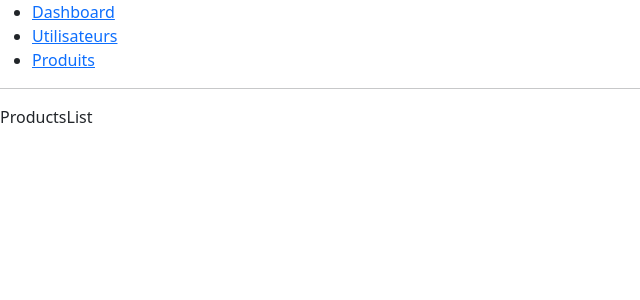
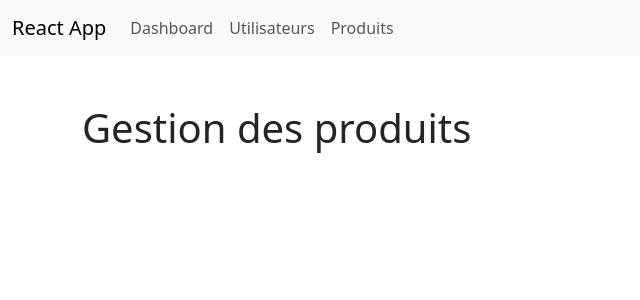
Before and after one commit to GamorySensei/td-react-api, a React (Create React App) app: page /products in a window 1280 px wide. Shown: the top 300 px of the page, without its empty margins (0-640 px from the left). Built offline with nearby package versions, Linux system fonts and the light colour scheme.

Commit message:
Amélioration du routeur

```diff
--- a/src/App.js
+++ b/src/App.js
@@ -1,34 +1,63 @@
-import './App.css';
-import EmployeeList from './components/Employee/EmployeeList';
-import ProductsList from './components/Products/ProductsList';
-import Dashboard from './components/Dashboard';
-import { BrowserRouter as Router, Routes, Route, Link, Outlet } from 'react-router-dom';
+import "./App.css";
+import EmployeeList from "./components/Employee/EmployeeList";
+import ProductsList from "./components/Products/ProductsList";
+import Dashboard from "./components/Dashboard";
+import {
+	BrowserRouter as Router,
+	Routes,
+	Route,
+	Link,
+	Outlet,
+} from "react-router-dom";
 
 function Layout() {
 	return (
-    <div>
+		<>
 			{/* A "layout route" is a good place to put markup you want to
           share across all the pages on your site, like navigation. */}
-      <nav>
-        <ul>
-          <li>
-            <Link to="/">Dashboard</Link>
+			<header>
+				<nav class="navbar navbar-expand-lg bg-body-tertiary">
+					<div class="container-fluid">
+						<a class="navbar-brand" href="#">
+							React App
+						</a>
+						<button
+							class="navbar-toggler"
+							type="button"
+							data-bs-toggle="collapse"
+							data-bs-target="#navbarSupportedContent"
+							aria-controls="navbarSupportedContent"
+							aria-expanded="false"
+							aria-label="Toggle navigation"
+						>
+							<span class="navbar-toggler-icon"></span>
+						</button>
+						<div
+							class="collapse navbar-collapse"
+							id="navbarSupportedContent"
+						>
+							<ul class="navbar-nav me-auto mb-2 mb-lg-0">
+								<li class="nav-item">
+                  <Link to="/" className="nav-link">Dashboard</Link>
 								</li>
-          <li>
-            <Link to="/employees">Utilisateurs</Link>
+                <li class="nav-item">
+                  <Link to="/employees" className="nav-link">Utilisateurs</Link>
 								</li>
-          <li>
-            <Link to="/products">Produits</Link>
+                <li class="nav-item">
+                  <Link to="/products" className="nav-link">Produits</Link>
 								</li>
 							</ul>
+						</div>
+					</div>
 				</nav>
+			</header>
 
-      <hr />
+			<main>
 			  <Outlet />
-    </div>
+      </main>
+		</>
 	);
 }
-
 
 function App() {
 	return (
--- a/src/components/Dashboard.js
+++ b/src/components/Dashboard.js
@@ -2,7 +2,7 @@ import React from 'react'
 
 export default function Dashboard() {
   return (
-    <div className='container'>
+    <div className='container py-5'>
         <h1>Dashboard</h1>
     </div>
   )
--- a/src/components/Products/ProductsList.js
+++ b/src/components/Products/ProductsList.js
@@ -1,7 +1,9 @@
-import React from 'react'
+import React from "react";
 
 export default function ProductsList() {
-  return (
-    <div>ProductsList</div>
-  )
+	return (
+		<div className="container py-5">
+			<h1>Gestion des produits</h1>
+		</div>
+	);
 }
```
Lines whose indentation alone changed are shown as unchanged.
